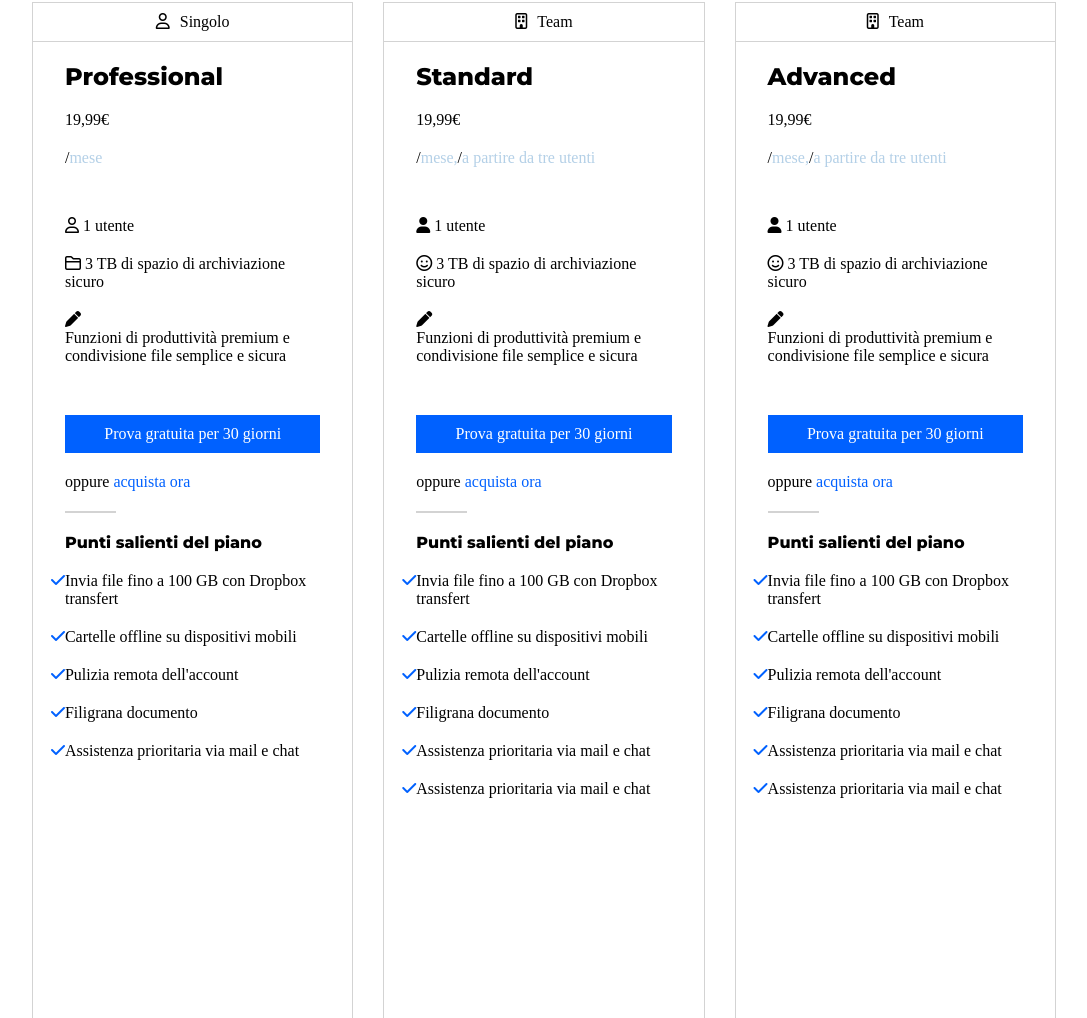
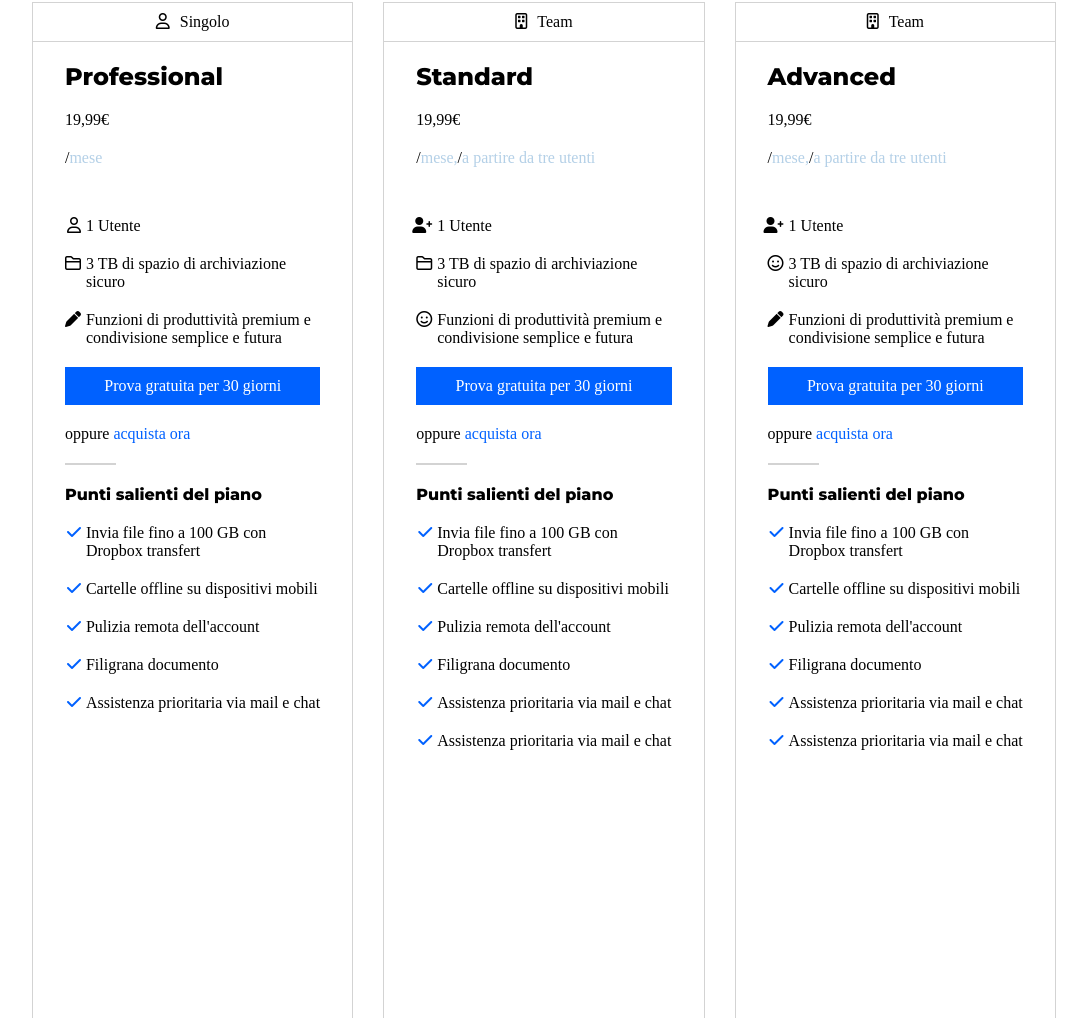
Before and after one commit to Paletta90/htmlcss-dropbox, a plain HTML site: page index.html in a window 1280 px wide. Shown: the part 913-1931 px from the top of the page, without its empty margins (96-1183 px from the left). Drawn offline with Linux system fonts and the light colour scheme.

Commit message:
Continuo ad utilizzare ul e marker

```diff
--- a/asset/css/style.css
+++ b/asset/css/style.css
@@ -112,13 +112,54 @@ main section:nth-child(1) > .container-firstsection > .clearfix{
     min-height: 1023px;
 }
 .container-section section:nth-child(1) li{
+    padding-left: 5px;
     padding-bottom: 20px;
+    margin-left: 1em;
 }
-.container-section section:nth-child(1) li::marker{
+.list-sx li:nth-child(1)::marker{
+    content: "\f007";
+    /* font-family: "FontAwesome"; */
+    font: var(--fa-font-regular);
+}
+.list-sx li:nth-child(2)::marker{
+    content: "\f07b";
+    font: var(--fa-font-regular);
+}
+.list-sx li:nth-child(3)::marker{
+    content: "\f304";
+    font-family: "FontAwesome";
+}
+.list-cx li:nth-child(1)::marker{
+    content: "\f234";
+    /* font-family: "FontAwesome"; */
+    font: var(--fa-font-solid);
+}
+.list-cx li:nth-child(2)::marker{
+    content: "\f07b";
+    font: var(--fa-font-regular);
+}
+.list-cx li:nth-child(3)::marker{
+    content: "\f118";
+    font: var(--fa-font-regular);
+}
+.list-dx li:nth-child(1)::marker{
+    content: "\f234";
+    /* font-family: "FontAwesome"; */
+    font: var(--fa-font-solid);
+}
+.list-dx li:nth-child(2)::marker{
+    content: "\f118";
+    font: var(--fa-font-regular);
+}
+.list-dx li:nth-child(3)::marker{
+    content: "\f304";
+    font-family: "FontAwesome";
+}
+/* Icona del Check */
+.list-puntisalienti li::marker{
     content: "\f00c";
     font-family: "FontAwesome";
     color: #0061ff;
-    vertical-align: middle;
 }
 
 /* Terza Section */
--- a/index.html
+++ b/index.html
@@ -94,7 +94,7 @@
                             <h3 class="f-medium p-y-20">Professional</h3>
                             <p class="p-y-20">19,99&#8364;</p>
                             <p class="p-y-50">/<span class="f-lightblue">mese</span></p>
-                            <p class="p-y-20"><i class="fa-regular fa-user"></i> 1 utente</p>
+                            <!-- <p class="p-y-20"><i class="fa-regular fa-user"></i> 1 utente</p>
                             <p class="p-y-20"><i class="fa-regular fa-folder"></i> 3 TB di spazio di archiviazione
                                 sicuro</p>
                             <div class="clearfix p-y-50">
@@ -104,8 +104,13 @@
                                 <div class="container-icontext">
                                     <p>Funzioni di produttività premium e condivisione file semplice e sicura</p>
                                 </div>
-                            </div>
+                            </div> -->
                             <!-- Button Prova gratuita e link -->
+                            <ul class="list-sx">
+                                <li>1 Utente</li>
+                                <li>3 TB di spazio di archiviazione sicuro</li>
+                                <li>Funzioni di produttività premium e condivisione semplice e futura</li>
+                            </ul>
                             <div class="p-y-20">
                                 <div class="bg-blue f-center p-2y-10"><a href="#" class="f-white">Prova gratuita per 30
                                         giorni</a></div>
@@ -116,13 +121,14 @@
                             <!-- Punti salienti del piano -->
                             <h4 class="p-2y-20 f-normal">Punti salienti del piano</h4>
 
-                            <ul>
+                            <ul class="list-puntisalienti">
                                 <li>Invia file fino a 100 GB con Dropbox transfert</li>
                                 <li>Cartelle offline su dispositivi mobili</li>
                                 <li>Pulizia remota dell'account</li>
                                 <li>Filigrana documento</li>
                                 <li>Assistenza prioritaria via mail e chat</li>
                             </ul>
+
                         </div>
                     </div>
                     <!-- Colonna di centro -->
@@ -134,18 +140,11 @@
                             <p class="p-y-20">19,99&#8364;</p>
                             <p class="p-y-50">/<span class="f-lightblue">mese,</span>/<span class="f-lightblue"> a
                                     partire da tre utenti</span></p>
-                            <p class="p-y-20"><i class="fa-solid fa-user"></i></i> 1 utente</p>
-                            <p class="p-y-20"><i class="fa-regular fa-face-smile"></i></i> 3 TB di spazio di
-                                archiviazione
-                                sicuro</p>
-                            <div class="clearfix p-y-50">
-                                <div class="container-icon">
-                                    <i class="fa-solid fa-pen"></i>
-                                </div>
-                                <div class="container-icontext">
-                                    <p>Funzioni di produttività premium e condivisione file semplice e sicura</p>
-                                </div>
-                            </div>
+                            <ul class="list-cx">
+                                <li>1 Utente</li>
+                                <li>3 TB di spazio di archiviazione sicuro</li>
+                                <li>Funzioni di produttività premium e condivisione semplice e futura</li>
+                            </ul>
                             <div class="p-y-20">
                                 <div class="bg-blue f-center p-2y-10"><a href="#" class="f-white">Prova gratuita per 30
                                         giorni</a></div>
@@ -154,7 +153,7 @@
                             <div class="bordergrey-short"></div>
                             <h4 class="p-2y-20 f-normal">Punti salienti del piano</h4>
 
-                            <ul>
+                            <ul class="list-puntisalienti">
                                 <li>Invia file fino a 100 GB con Dropbox transfert</li>
                                 <li>Cartelle offline su dispositivi mobili</li>
                                 <li>Pulizia remota dell'account</li>
@@ -173,18 +172,11 @@
                             <p class="p-y-20">19,99&#8364;</p>
                             <p class="p-y-50">/<span class="f-lightblue">mese,</span>/<span class="f-lightblue"> a
                                     partire da tre utenti</span></p>
-                            <p class="p-y-20"><i class="fa-solid fa-user"></i></i> 1 utente</p>
-                            <p class="p-y-20"><i class="fa-regular fa-face-smile"></i></i> 3 TB di spazio di
-                                archiviazione
-                                sicuro</p>
-                            <div class="clearfix p-y-50">
-                                <div class="container-icon">
-                                    <i class="fa-solid fa-pen"></i>
-                                </div>
-                                <div class="container-icontext">
-                                    <p>Funzioni di produttività premium e condivisione file semplice e sicura</p>
-                                </div>
-                            </div>
+                            <ul class="list-dx">
+                                <li>1 Utente</li>
+                                <li>3 TB di spazio di archiviazione sicuro</li>
+                                <li>Funzioni di produttività premium e condivisione semplice e futura</li>
+                            </ul>
                             <div class="p-y-20">
                                 <div class="bg-blue f-center p-2y-10"><a href="#" class="f-white">Prova gratuita per 30
                                         giorni</a></div>
@@ -193,7 +185,7 @@
                             <div class="bordergrey-short"></div>
                             <h4 class="p-2y-20 f-normal">Punti salienti del piano</h4>
 
-                            <ul>
+                            <ul class="list-puntisalienti">
                                 <li>Invia file fino a 100 GB con Dropbox transfert</li>
                                 <li>Cartelle offline su dispositivi mobili</li>
                                 <li>Pulizia remota dell'account</li>
```
